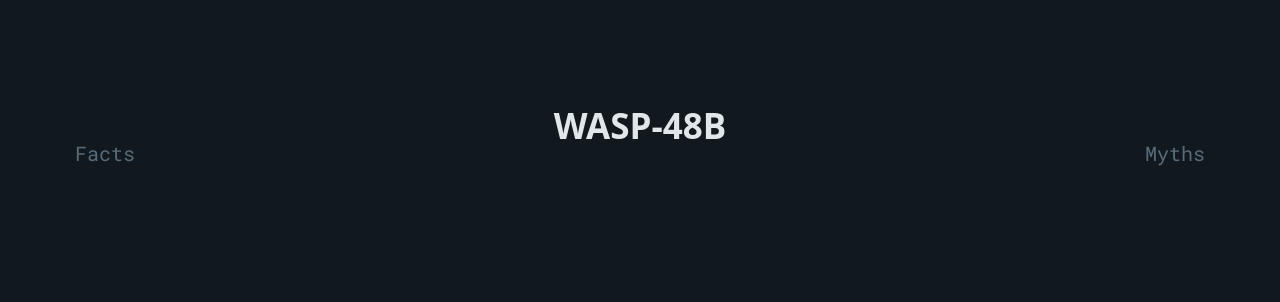
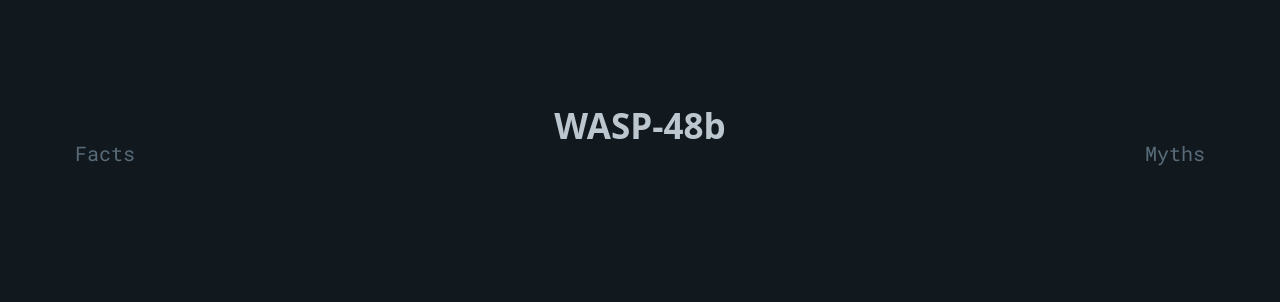
Before and after one commit to KentuckyBenjamin/wasp48b.github.io, a Jekyll site: the page index.html, which Jekyll copies as it is, in a window 1280 px wide. Shown: the top 302 px of the page. Built offline with Jekyll 4.4.1, drawn with Linux system fonts in a browser that asks for light colours.

Commit message:
add page

```diff
--- /dev/null
+++ b/CNAME
@@ -0,0 +1 @@
+wasp48b.com
--- a/index.html
+++ b/index.html
@@ -15,11 +15,13 @@
     <!-- favicon -->
     <link rel="shortcut icon" type="image/x-icon" href="images/favicon.ico">
 
+    <!-- google fonts continued  -->
     <style>
         body {
             font-family: 'Roboto Mono', monospace;
         }
     </style>
+
 </head>
 
 <body>
@@ -30,7 +32,7 @@
             </ul>
             <ul>
                 <li>
-                    <h2><strong>WASP-48B</strong></h2>
+                    <h2><strong><a href="#" style='color: #bbc6ce;'>WASP-48b</a></strong></h2>
                 </li>
             </ul>
             <ul>
```
